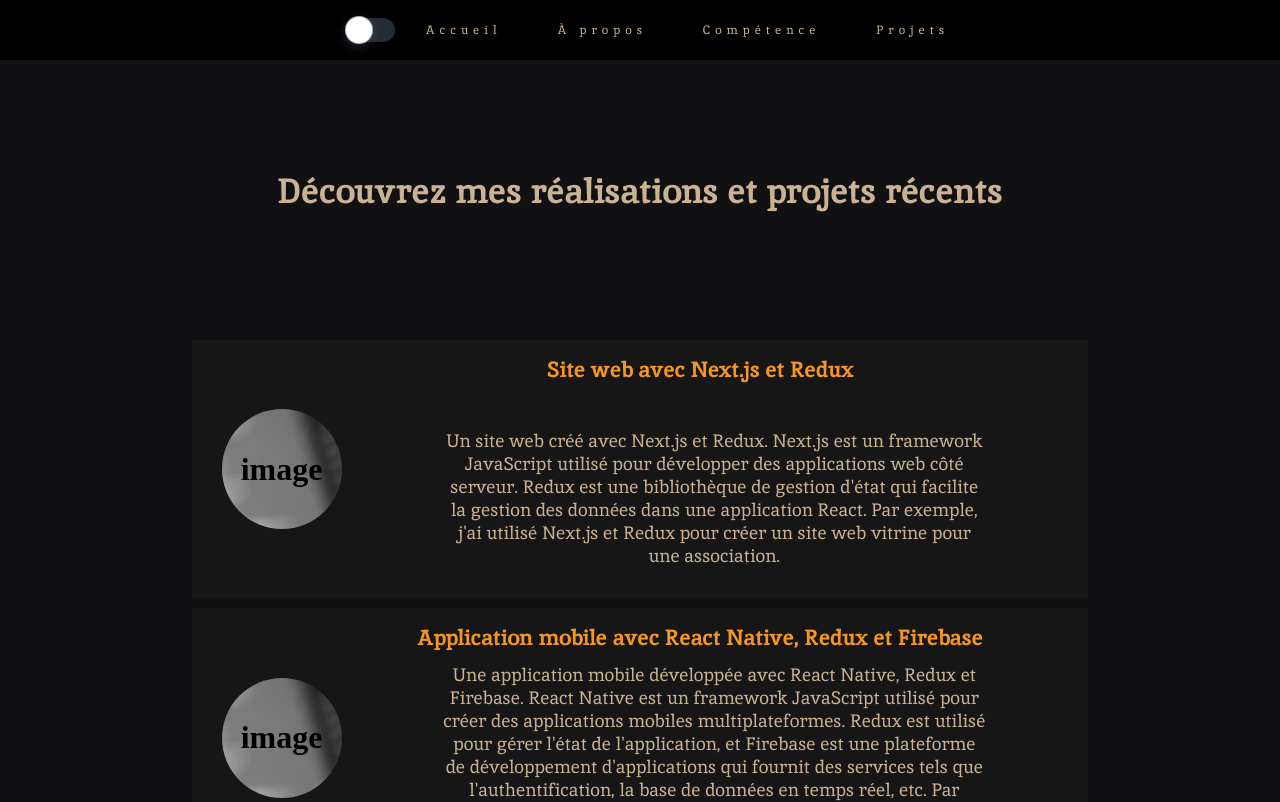
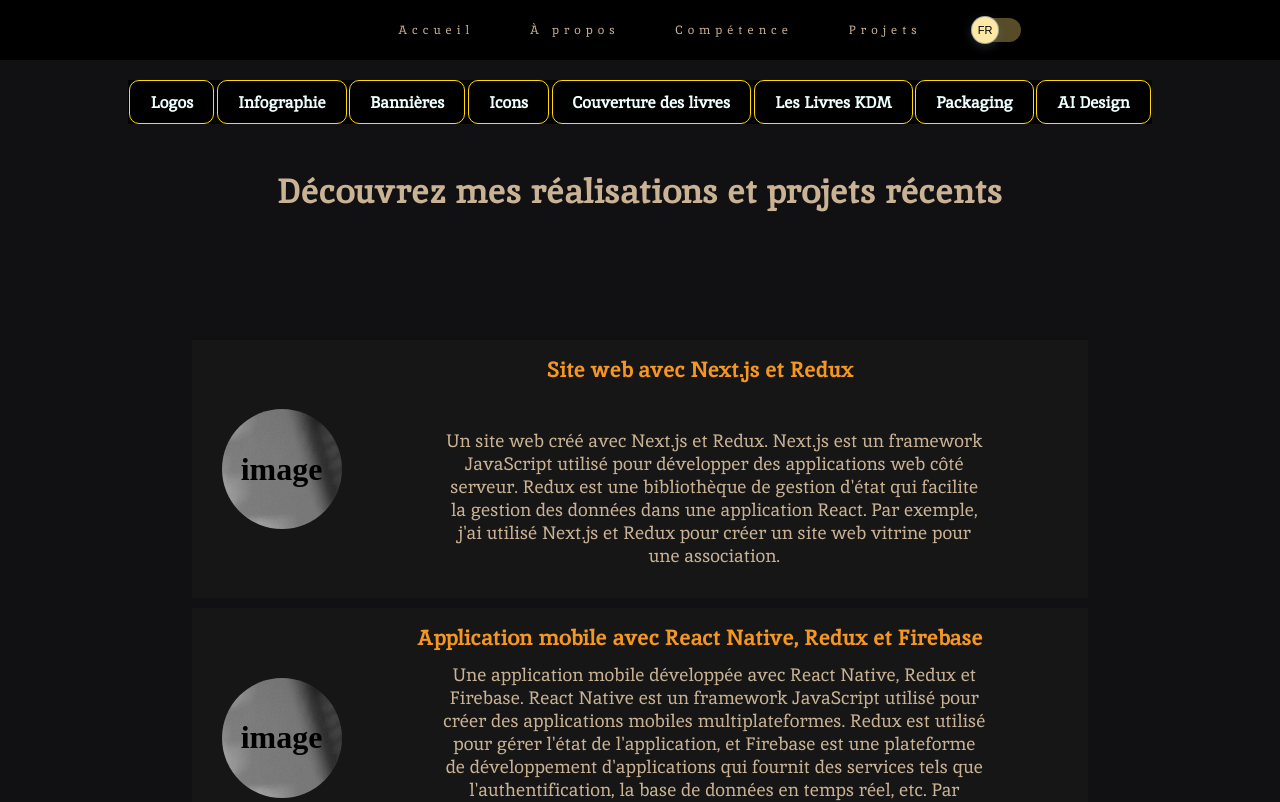
Before and after one commit to slimanej4c/portfolio_boli, a Next.js app: page /projets in a window 1280 px wide. Shown: the top 802 px of the page. Built offline with nearby package versions, Linux system fonts and the light colour scheme.

Commit message:
add part1

```diff
--- a/hocs/Layout.js
+++ b/hocs/Layout.js
@@ -241,6 +241,7 @@ const Nav=()=>{
         type="checkbox"
         checked={props.langue==="fr" ? false : true}
         onClick={()=>handleClick()}
+
       />
                     { link_array[0][ props.langue].map((item) => (
             <motion.li
--- a/package.json
+++ b/package.json
@@ -1,5 +1,5 @@
 {
-  "name": "portfolio_slimane",
+  "name": "portfolio_elhaouas",
   "version": "0.1.0",
   "private": true,
   "scripts": {
--- a/pages/apropos.js
+++ b/pages/apropos.js
@@ -16,7 +16,7 @@ function apropos(props) {
       eng: [
         {
           id: 1,
-          title: "About Me",
+          title: "About Me       ",
           text: "I am a passionate developer with expertise in cutting-edge technologies. My specialty primarily focuses on creating websites and applications using frameworks such as React JS, Next JS, and React Native. I am also proficient in Python programming, which allows me to develop customized desktop applications. With a strong background in frontend and backend development, I am capable of designing interactive, responsive, and aesthetically appealing user interfaces. I have a good understanding of key concepts such as state management, reusable components, and data manipulation. My goal is to create innovative technological solutions that meet the unique needs of my clients. I am constantly keeping up with the latest trends and emerging technologies to deliver top-quality products. If you are looking for an experienced developer for your next website or application project, feel free to contact me. I look forward to leveraging my skills and expertise to contribute to your success."
         },
       ],
--- a/pages/competence.js
+++ b/pages/competence.js
@@ -16,7 +16,7 @@ function competence(props) {
       eng: [
         {
           id: 1,
-          title: "Skills I possess",
+          title: "Skills I possess               ",
         },
       ],
     },
@@ -183,7 +183,7 @@ function competence(props) {
     <div className='competence-page'>
           <div className='big-title'>
 
-          <motion.h1 variants={titleVariants} initial="hidden" whileInView="visible" >
+          <motion.h1 variants={titleVariants} initial="hidden" whileInView="visible"  viewport={{ once: true }} >
                         {contenu[0][props.langue][0].title.split("").map((letter) => (
                       <motion.span key={1} variants={letterVariants}>{letter}</motion.span>
                     ))}
--- a/pages/index.tsx
+++ b/pages/index.tsx
@@ -23,14 +23,14 @@ const inter = Inter({ subsets: ['latin'] })
       fr: [
         {
           id: 1,
-          title: "Salut, je suis Slimane Benmayouf, spécialisé dans la création de sites web, d'applications mobiles et d'applications desktop.",
+          title: "Salut, je suis Elh'ouas Bourekhis, spécialisé dans la création de sites web, d'applications mobiles et d'applications desktop.",
           text: "Je suis un freelance spécialisé dans le développement de solutions web et mobiles performantes et réactives. Avec une expertise dans Next.js, React.js, Django, React Native et Python, je suis en mesure de créer des expériences utilisateur exceptionnelles pour mes clients.",
         },
       ],
       eng: [
         {
           id: 1,
-          title: "Hi, I'm Slimane Benmayouf, specialized in creating websites, mobile apps, and desktop apps.",
+          title: "Hi, I'm Slimane Benmayouf, specialized in creating websites, mobile apps, and desktop apps.                                    ",
           text: "I'm a freelancer specialized in developing high-performance and responsive web and mobile solutions. With expertise in Next.js, React.js, Django, React Native, and Python, I'm able to create exceptional user experiences for my clients.",
         },
       ],
--- a/pages/projets.js
+++ b/pages/projets.js
@@ -4,6 +4,112 @@ import { motion, AnimatePresence , useAnimation} from "framer-motion"
 import { useInView } from 'react-intersection-observer';
 import { connect } from 'react-redux'
 function projets(props) {
+  const array_designer_project_domaine = [
+    {
+      fr: [
+        {
+          id: 1,
+          title: "Logos",
+          description: "Conception de logos pour les marques et les entreprises.",
+          domain: "Design graphique",
+        },
+        {
+          id: 2,
+          title: "Infographie",
+          description: "Création d'infographies visuellement attrayantes pour présenter des données.",
+          domain: "Infographie",
+        },
+        {
+          id: 3,
+          title: "Bannières",
+          description: "Conception de bannières publicitaires percutantes pour promouvoir des produits ou des événements.",
+          domain: "Design graphique",
+        },
+        {
+          id: 4,
+          title: "Icons",
+          description: "Création d'icônes personnalisées pour les applications et les interfaces utilisateur.",
+          domain: "Design graphique",
+        },
+        {
+          id: 5,
+          title: "Couverture des livres",
+          description: "Conception de couvertures de livres attrayantes et captivantes.",
+          domain: "Design graphique",
+        },
+        {
+          id: 6,
+          title: "Les Livres KDM",
+          description: "Conception et mise en page de livres KDM (Knowledge Development Maps).",
+          domain: "Design graphique",
+        },
+        {
+          id: 7,
+          title: "Packaging",
+          description: "Conception d'emballages attrayants pour les produits.",
+          domain: "Design packaging",
+        },
+        {
+          id: 8,
+          title: "AI Design",
+          description: "Utilisation de l'intelligence artificielle pour créer des designs innovants et personnalisés.",
+          domain: "Design graphique",
+        },
+      ],
+      eng: [
+        {
+          id: 1,
+          title: "Logos",
+          description: "Logo design for brands and businesses.",
+          domain: "Graphic Design",
+        },
+        {
+          id: 2,
+          title: "Infographics",
+          description: "Creation of visually appealing infographics to present data.",
+          domain: "Infographics",
+        },
+        {
+          id: 3,
+          title: "Banners",
+          description: "Design of impactful advertising banners to promote products or events.",
+          domain: "Graphic Design",
+        },
+        {
+          id: 4,
+          title: "Icons",
+          description: "Creation of custom icons for applications and user interfaces.",
+          domain: "Graphic Design",
+        },
+        {
+          id: 5,
+          title: "Book Covers",
+          description: "Design of attractive and captivating book covers.",
+          domain: "Graphic Design",
+        },
+        {
+          id: 6,
+          title: "KDM Books",
+          description: "Design and layout of KDM (Knowledge Development Maps) books.",
+          domain: "Graphic Design",
+        },
+        {
+          id: 7,
+          title: "Packaging",
+          description: "Design of attractive packaging for products.",
+          domain: "Packaging Design",
+        },
+        {
+          id: 8,
+          title: "AI Design",
+          description: "Utilization of artificial intelligence to create innovative and personalized designs.",
+          domain: "Graphic Design",
+        },
+      ],
+    },
+  ];
+
+
   const projects = [
     {
       fr: [
@@ -171,7 +277,7 @@ function projets(props) {
       eng: [
         {
           id: 1,
-          title: "Explore My Achievements and Recent Projects",
+          title: "Explore My Achievements and Recent Projects  ",
         },
       ],
     },
@@ -180,6 +286,17 @@ function projets(props) {
   return (
     <Layout>
     <div className='project-page'>
+      <div className='domaines'>
+        {array_designer_project_domaine[0]['fr'].map((item)=>{
+
+          return(
+            <div className='domaine'>
+              <h1>{item.title}</h1>
+            </div>
+          )
+        })}
+
+      </div>
             <div className='big-title'>
 
         <motion.h1 variants={titleVariants} initial="hidden" whileInView="visible" >
--- a/styles/Layout.css
+++ b/styles/Layout.css
@@ -127,56 +127,61 @@ background-color: #f75a36;
 
 
     }
-    .radio-input .label input {
-      display: none;
-      position:relative;
+    .switch {
+      font-size:11px;
+      position: absolute;
+      display: flex;
+      justify-content: center;
+      align-items: center;
+      height: 1.5rem;
+      width: 3rem;
+      right: 20%;
+      cursor: pointer;
+      appearance: none;
+      -webkit-appearance: none;
+      border-radius: 9999px;
+      background-color: rgba(228, 203, 106, 0.377);
+      transition: all .3s ease;
     }
 
-    .radio-input {
-      position: fixed;
-      display: flex;
-      gap: 20px;
-      z-index: 40;
-      right: 5%;
-
+    .switch:checked {
+      background-color: rgb(16, 1, 8);
 
     }
 
-    .radio-input .label {
-      display: flex;
-    }
-
-    .radio-input .label .check {
-      color:rgb(78, 72, 72);
-      font-size: 12px;
-      width: 30px;
-      height: 30px;
+    .switch::before {
+      position: absolute;
+      content: "FR";
+      left: calc(1.5rem - 1.6rem);
+      top: calc(1.5rem - 1.6rem);
+      display: block;
+      height: 1.6rem;
+      width: 1.6rem;
+      cursor: pointer;
+      border: 1px solid rgba(100, 116, 139, 0.527);
+      border-radius: 9999px;
+      background-color: rgb(254, 232, 166);
+      box-shadow: 0 3px 10px rgba(100, 116, 139, 0.327);
       display: flex;
       justify-content: center;
       align-items: center;
-      border-radius: 50%;
-      cursor: pointer;
-      transition: 0.3s;
-      border: 3px solid transparent;
-      box-shadow: 1px 1px 3px rgba(140, 244, 147, 0.5),
-       -1px -1px 4px rgba(255, 255, 255, 0.5);
+      transition: all .3s ease;
     }
 
-    .radio-input .label input:checked + .check {
-      color:rgb(193, 195, 191);
+    .switch:hover::before {
+      box-shadow: 0 0 0px 8px rgba(0, 0, 0, .15)
 
-      box-shadow: 3px 3px 6px rgba(49, 75, 1, 0.5),
-       -1px -1px 4px rgba(255, 255, 255, 0.5),
-       inset 3px 3px 6px rgba(0, 0, 0, 0.5),
-       inset -1px -1px 4px rgba(255, 255, 255, 0.5);
-      transform: scale(1.1);
     }
-    .whatsapp-iconn{
-      visibility: hidden;
 
-      font-size: 0px;
+    .switch:checked:hover::before {
+      box-shadow: 0 0 0px 8px rgba(236, 72, 153, .15);
 
+    }
 
+    .switch:checked:before {
+      transform: translateX(100%);
+      border-color: rgb(255, 208, 0);
+      content: "ENG";
     }
     .layout-nav {
 
@@ -336,48 +341,38 @@ background-color: #f75a36;
      }
      @media screen and (max-width: 790px) {
       .nav-link{margin:8px;font-size: 11px;letter-spacing:2px;}
-      .radio-input {
-        right: 2%;
 
      }
-      .whatsapp-iconn{
-
-        position: fixed;
-        right: 3%;
-        bottom: 3%;
 
 
-        visibility: visible;
-
-        z-index: 10;
-
-      }
-      .radio-input .label .check {
-        font-size: 8px;
-        width: 20px;
-        height: 20px;
-      }
-     }
-
+    @media screen and (max-width: 700px) {
       .switch {
-      position: relative;
+        font-size:10px;
+        position: absolute;
+        display: flex;
+        justify-content: center;
+        align-items: center;
         height: 1.5rem;
         width: 3rem;
+        left: 50%;
+        top:20%;
+        transform: translate(-50%,-50%);
         cursor: pointer;
         appearance: none;
         -webkit-appearance: none;
         border-radius: 9999px;
-      background-color: rgba(100, 116, 139, 0.377);
+        background-color: rgba(228, 203, 106, 0.377);
         transition: all .3s ease;
       }
 
       .switch:checked {
-      background-color: rgba(236, 72, 153, 1);
+        background-color: rgb(16, 1, 8);
+
       }
 
       .switch::before {
         position: absolute;
-      content: "";
+        content: "FR";
         left: calc(1.5rem - 1.6rem);
         top: calc(1.5rem - 1.6rem);
         display: block;
@@ -386,52 +381,28 @@ background-color: #f75a36;
         cursor: pointer;
         border: 1px solid rgba(100, 116, 139, 0.527);
         border-radius: 9999px;
-      background-color: rgba(255, 255, 255, 1);
+        background-color: rgb(254, 232, 166);
         box-shadow: 0 3px 10px rgba(100, 116, 139, 0.327);
+        display: flex;
+        justify-content: center;
+        align-items: center;
         transition: all .3s ease;
       }
 
       .switch:hover::before {
         box-shadow: 0 0 0px 8px rgba(0, 0, 0, .15)
+
       }
 
       .switch:checked:hover::before {
-      box-shadow: 0 0 0px 8px rgba(236, 72, 153, .15)
+        box-shadow: 0 0 0px 8px rgba(236, 72, 153, .15);
+
       }
 
       .switch:checked:before {
         transform: translateX(100%);
-      border-color: rgba(236, 72, 153, 1);
-    }
-    @media screen and (max-width: 700px) {
-      .radio-input {
-        right: 0px;
-
-      }
-      .radio-input .label .check {
-        color:rgb(112, 101, 101);
-        font-size: 12px;
-        width: 30px;
-        height: 30px;
-        display: flex;
-        justify-content: center;
-        align-items: center;
-        border-radius: 50%;
-        cursor: pointer;
-        transition: 0.3s;
-        border: 3px solid transparent;
-        box-shadow: 1px 1px 3px rgba(140, 244, 147, 0.5),
-         -1px -1px 4px rgba(255, 255, 255, 0.5);
-      }
-
-      .radio-input .label input:checked + .check {
-        color:rgb(0, 0, 0);
-        background-color: #8dbe4490;
-        box-shadow: 3px 3px 6px rgba(87, 94, 74, 0.5),
-         -1px -1px 4px rgba(255, 255, 255, 0.5),
-         inset 3px 3px 6px rgba(0, 0, 0, 0.5),
-         inset -1px -1px 4px rgba(24, 24, 24, 0.5);
-        transform: scale(1.1);
+        border-color: rgb(255, 208, 0);
+        content: "ENG";
       }
       .layout-model{
         width: 98%;
--- a/styles/project/project.css
+++ b/styles/project/project.css
@@ -9,7 +9,30 @@
     align-items: center;
 
 }
+.project-page .domaines{
+    background-color: black;
+    position: fixed;
+    display: flex;
+    top: 10%;
+    justify-content: space-around;
+    align-items: center;
+    color: azure;
+    font-size: 8px;
+    flex-wrap: wrap;
+    width: 80%;
 
+}
+.project-page .domaine{
+    display: flex;
+
+    justify-content: center;
+    align-items: center;
+    border: 1px solid rgb(255, 217, 0);
+    border-radius: 10px;
+    padding:0px 20px 0px 20px;
+    font-family:inika_reg;
+
+}
 .project-page .big-title{
     color: azure;
     width: 100%;
@@ -107,7 +130,25 @@ font-family: inika_bold;
       font-size: 25px;
 
   }
+  .project-page .domaines{
+    position: static;
+    top: 0%;
+    justify-content: center;
+    align-items: center;
+    background-color: transparent;
+    font-size: 5px;
+    flex-wrap: wrap;
+    width: 100%;
 
+}
+.project-page .domaine{
+
+    border: 1px solid rgb(255, 217, 0);
+    border-radius: 10px;
+    padding:0px 5px 0px 5px;
+
+    margin: 5px 5px 0px 5px ;
+}
   .all-competence .title{
       width: 90px;
       height: 90px;
```
Also changed, not shown: 1 other file (tests, documents, lock files or other folders). Lines whose indentation alone changed are shown as unchanged.
